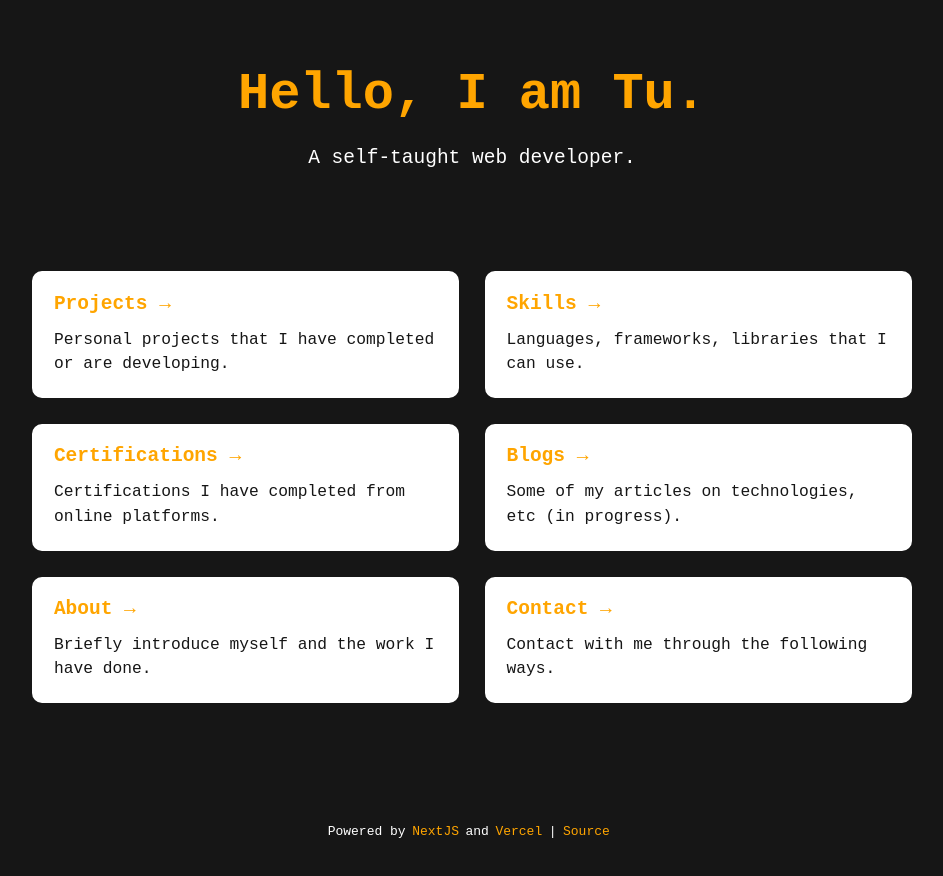
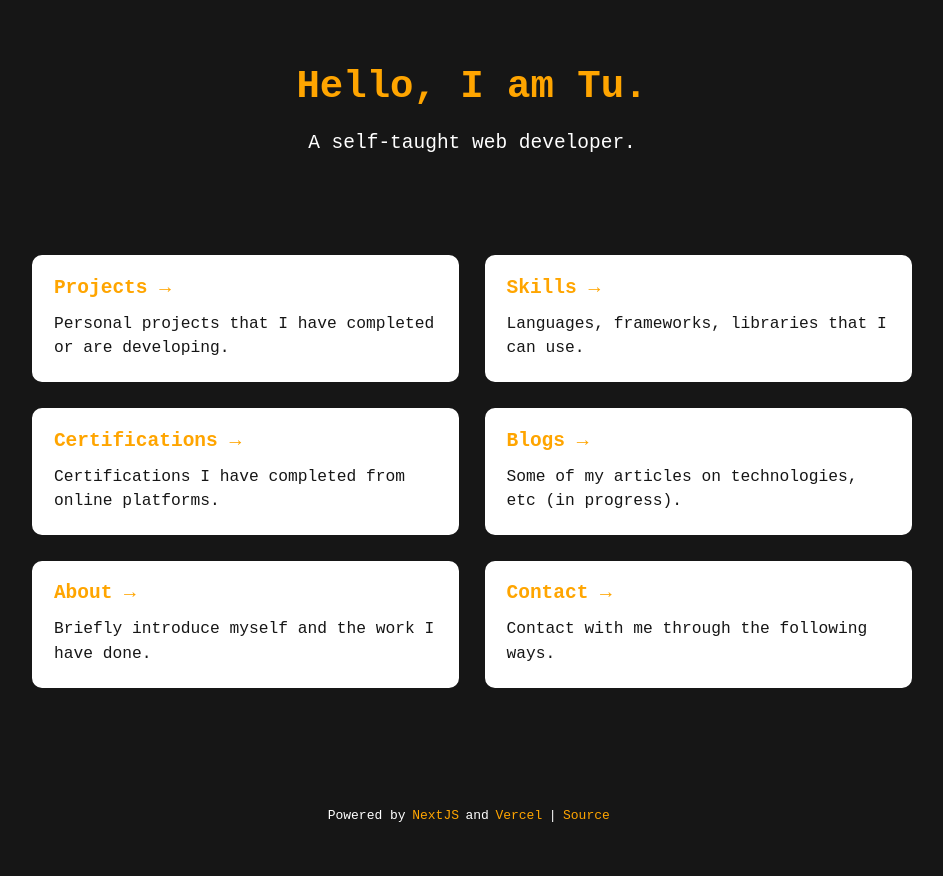
Before and after one commit to hadinhtu97/hadinhtu97, a Next.js app: page / in a window 1280 px wide. Shown: the top 876 px of the page, without its empty margins (168-1111 px from the left). Built offline with nearby package versions, Linux system fonts and the light colour scheme.

Commit message:
Fix: reduce title size for small device

```diff
--- a/components/Header.module.css
+++ b/components/Header.module.css
@@ -5,8 +5,7 @@
 
 .title {
     margin: 0;
-    line-height: 1.15;
-    font-size: 4rem;
+    font-size: 3rem;
     color: #ffa500;
 }
 
--- a/components/Main.module.css
+++ b/components/Main.module.css
@@ -1,5 +1,5 @@
 .main {
     padding: 5rem 2rem;
     max-width: 1000px;
-    margin: auto;
+    margin: 0 auto;
 }
```
